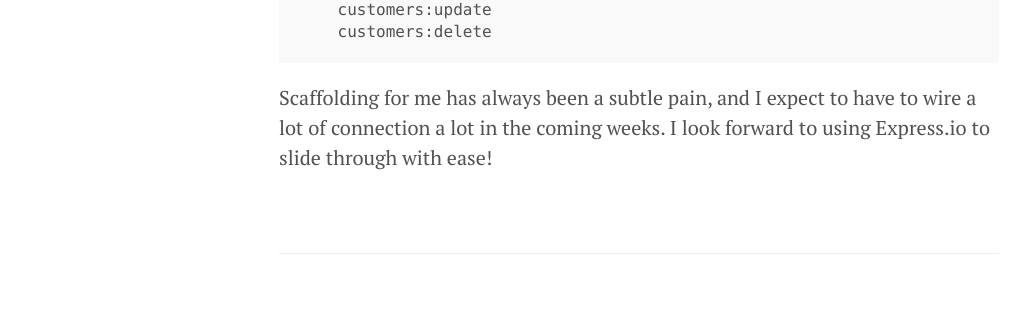
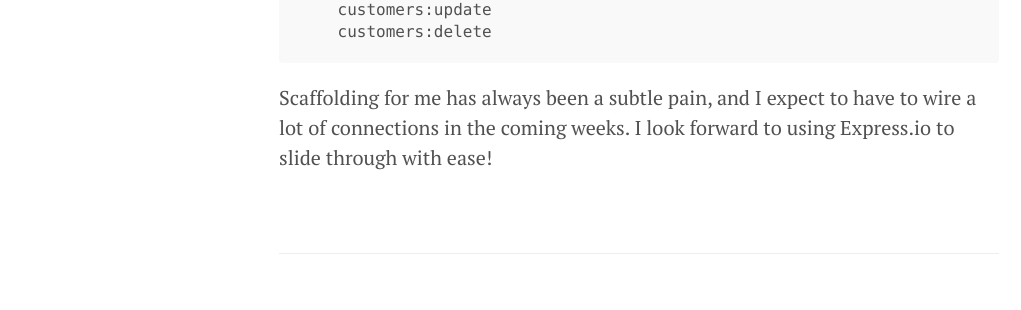
Before and after one commit to davemun/davemun.github.io, a Jekyll site: the page built from _posts/2014-12-18-express-io.md, in a window 1280 px wide and 900 px high, scrolled down 1841 px. Shown: the part 406-716 px from the top of the window, without its empty margins (1-1022 px from the left). Built offline with Jekyll 4.4.1, drawn with Linux system fonts in a browser that asks for light colours; Markdown is read by kramdown in place of the engine named in the settings.

Commit message:
Fixed typo in Express.io post.

````diff
--- a/_posts/2014-12-18-express-io.md
+++ b/_posts/2014-12-18-express-io.md
@@ -74,4 +74,4 @@ And then on the client you would emit these events:
     customers:delete
 ```
 
-Scaffolding for me has always been a subtle pain, and I expect to have to wire a lot of connection a lot in the coming weeks. I look forward to using Express.io to slide through with ease!
+Scaffolding for me has always been a subtle pain, and I expect to have to wire a lot of connections in the coming weeks. I look forward to using Express.io to slide through with ease!
````
